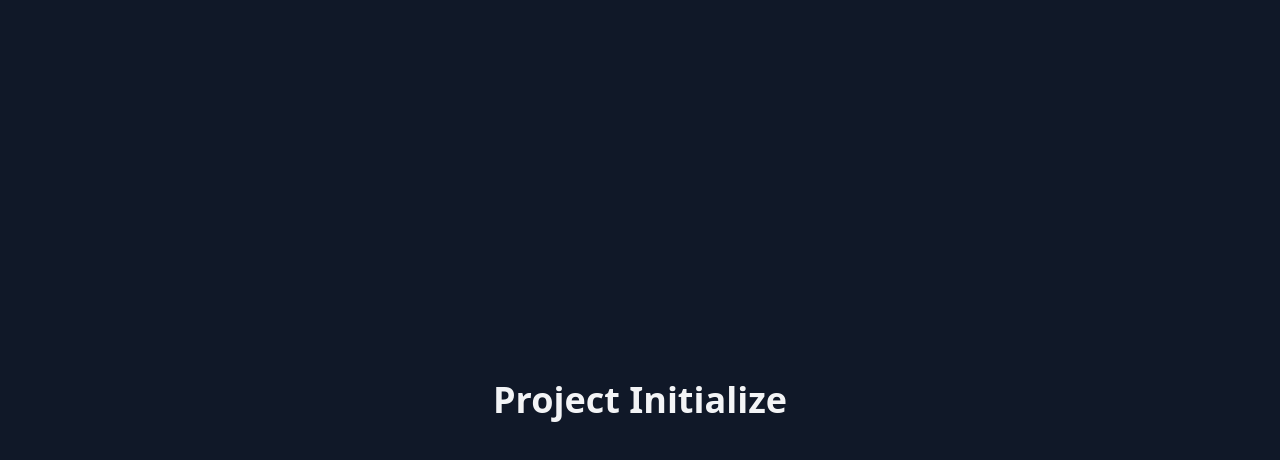
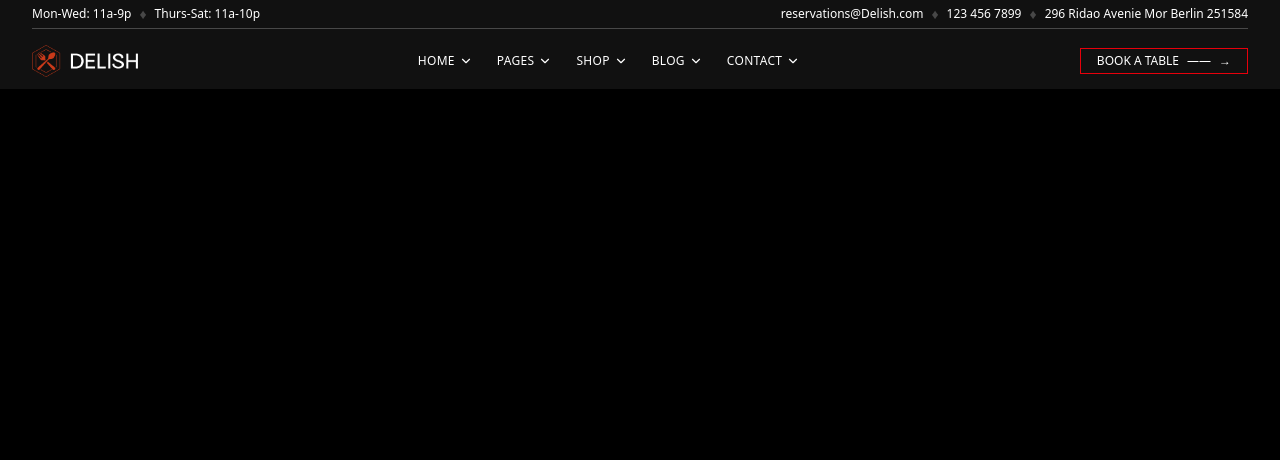
Before and after one commit to tanzeela-16/Delish-Restaurant-Cafe, a React (Vite) app: page / in a window 1280 px wide. Shown: the top 460 px of the page. Built offline with nearby package versions, Linux system fonts and the light colour scheme.

Commit message:
Navbar component

```diff
--- a/package.json
+++ b/package.json
@@ -11,6 +11,7 @@
   },
   "dependencies": {
     "@tailwindcss/vite": "^4.1.11",
+    "lucide-react": "^0.528.0",
     "react": "^19.1.0",
     "react-dom": "^19.1.0",
     "tailwindcss": "^4.1.11"
--- a/src/App.jsx
+++ b/src/App.jsx
@@ -1,9 +1,9 @@
+import Navbar from "./components/Navbar";
+
 function App() {
   return (
-    <div className="min-h-screen flex items-center justify-center bg-gray-900">
-      <h1 className="text-4xl font-bold text-gray-100">
-        Project Initialize
-      </h1>
+    <div className="bg-black min-h-screen">
+      <Navbar />
     </div>
   );
 }
--- /dev/null
+++ b/src/components/Navbar.jsx
@@ -0,0 +1,65 @@
+import { ChevronDown } from "lucide-react";
+
+function Navbar() {
+  return (
+    <div className="text-white font-sans text-xs">
+      {/* Top Info Bar */}
+      <div className="bg-[#111111] py-1 px-8">
+        <div className="flex items-center justify-between">
+          <div className="flex items-center gap-2 whitespace-nowrap">
+            <span>Mon-Wed: 11a-9p</span>
+            <span className="text-[#484848] text-sm">&#9830;</span>
+            <span>Thurs-Sat: 11a-10p</span>
+          </div>
+
+          <div className="flex items-center gap-2 flex-wrap justify-end text-right whitespace-nowrap">
+            <span>reservations@Delish.com</span>
+            <span className="text-[#484848] text-sm">&#9830;</span>
+            <span>123 456 7899</span>
+            <span className="text-[#484848] text-sm">&#9830;</span>
+            <span>296 Ridao Avenie Mor Berlin 251584</span>
+          </div>
+        </div>
+
+        <div className="border-t border-[#484848] mt-1"></div>
+      </div>
+
+      {/* Main Navbar */}
+      <nav className="bg-[#111111] px-8">
+        <div className="flex justify-between items-center py-3">
+          <div>
+            <img
+              src="/logo.png"
+              alt="Delish Logo"
+              className="h-8 w-auto"
+            />
+          </div>
+
+          <div className="hidden md:flex space-x-6 uppercase font-medium tracking-wide text-white text-xs">
+            {["Home", "Pages", "Shop", "Blog", "Contact"].map((item) => (
+              <a
+                key={item}
+                href="#"
+                className="flex items-center hover:text-red-500 transition"
+              >
+                {item}
+                <ChevronDown size={14} className="ml-1" />
+              </a>
+            ))}
+          </div>
+
+          {/* Button */}
+          <div>
+            <button className="flex items-center gap-2 border border-red-600 px-4 py-1 text-xs uppercase text-white hover:bg-red-600 transition">
+              <span>Book a Table</span>
+              <span>——</span>
+              <span>→</span>
+            </button>
+          </div>
+        </div>
+      </nav>
+    </div>
+  );
+}
+
+export default Navbar;
```
Also changed, not shown: public/logo.png (added), 1 other file (tests, documents, lock files or other folders).
